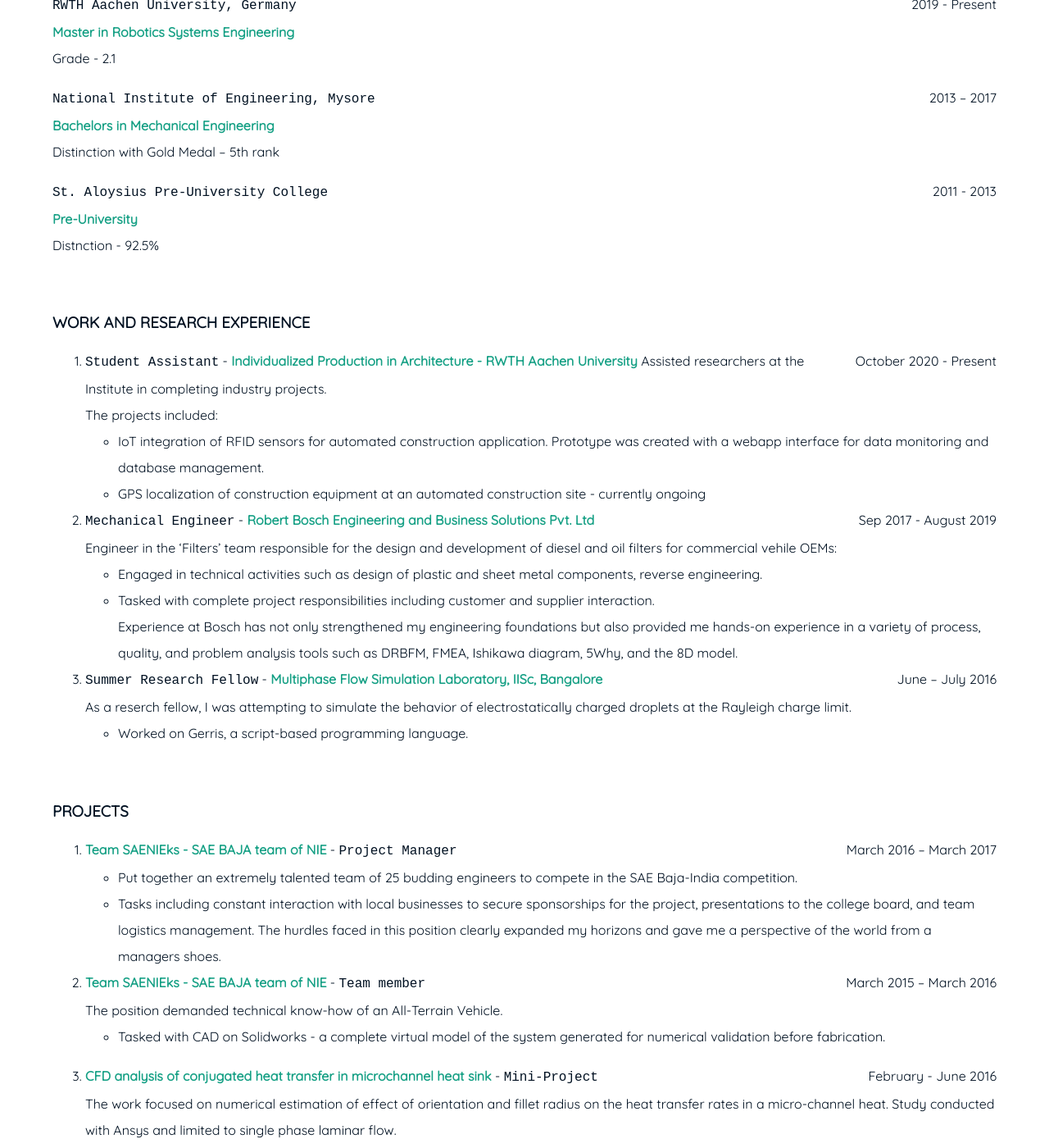
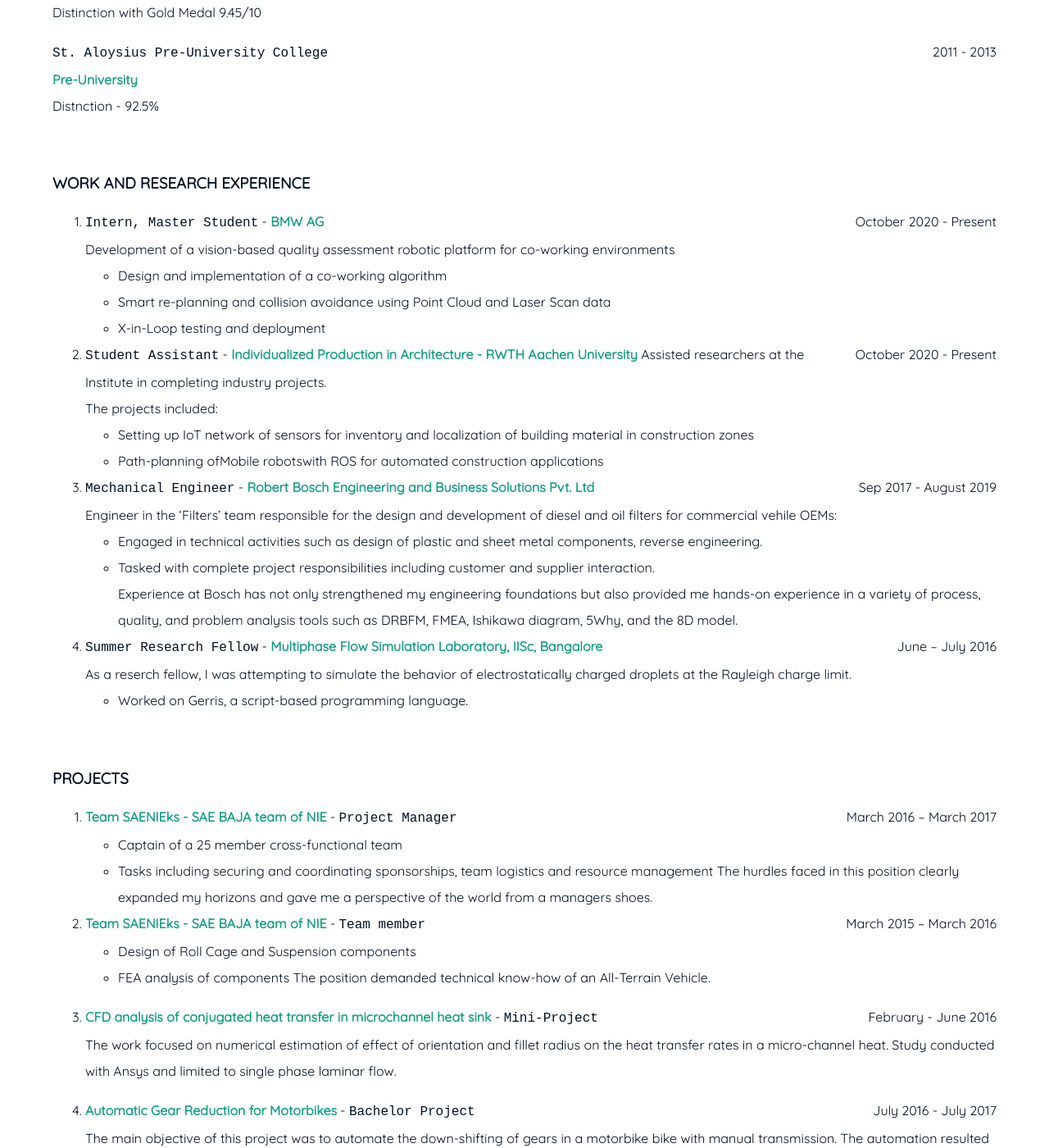
Before and after one commit to Stephen-Tellis/home, a Jekyll site: the page built from resume.md, in a window 1280 px wide and 1400 px high, scrolled down 698 px. Shown: the whole window at 82% size. Built offline with Jekyll 4.4.1, drawn with Linux system fonts in a browser that asks for light colours; some of the changed text lies outside the part shown.

Commit message:
Updated resume with Internship details

````diff
--- a/resume.md
+++ b/resume.md
@@ -8,23 +8,22 @@
 <br>-->
 
 ###  TECHNICAL SKILLS & TOOLS
-> **Machine Learning** ```- Numpy, Matplotlib, Pandas ```
-> **AI, Deep learning** ```- Tensorflow ```
-> **Computer Vision** ```- OpenCV, MATLAB ```
-> **Robot Programming** ```- ROS, Linux   ```
-> **CAD** ```- Solidworks, Siemens NX ```
-> **Web Dev** ```- Flask, CSS, Javascript ```
-> **Project management, Design of Experiments, DFMEA, 8D**
+> **Machine Learning, Computer Vision**
+> **Robotics**
+> **Microcontrollers**
+> **CAD**
+> **Web Dev**
+> **Project Management**
 
 
 ### EDUCATION
 `RWTH Aachen University, Germany` <span style="float: right; ">2019 - Present</span>
 **Master in Robotics Systems Engineering**
-Grade - 2.1
+Grade - 2.1/4.0
 
 `National Institute of Engineering, Mysore` <span style="float: right; ">2013 – 2017</span>
 **Bachelors in Mechanical Engineering**
-Distinction with Gold Medal – 5th rank
+Distinction with Gold Medal 9.45/10
 
 `St. Aloysius Pre-University College` <span style="float: right; ">2011 - 2013</span>
 **Pre-University**
@@ -33,15 +32,20 @@
 <br />
 ### WORK AND RESEARCH EXPERIENCE
 
+1. `Intern, Master Student` - **BMW AG**<span style="float: right; ">October 2020 - Present</span>
+Development of a vision-based quality assessment robotic platform for co-working environments
+- Design and implementation of a co-working algorithm
+- Smart re-planning and collision avoidance using Point Cloud and Laser Scan data
+- X-in-Loop testing and deployment
 
-1. `Student Assistant` - **Individualized Production in Architecture - RWTH
+2. `Student Assistant` - **Individualized Production in Architecture - RWTH
 Aachen University**<span style="float: right; ">October 2020 - Present</span>
 Assisted researchers at the Institute in completing industry projects.
 The projects included:
-- IoT integration of RFID sensors for automated construction application. Prototype was created with a webapp interface for data monitoring and database management.
-- GPS localization of construction equipment at an automated construction site - currently ongoing
+- Setting up IoT network of sensors for inventory and localization of building material in construction zones
+- Path-planning ofMobile robotswith ROS for automated construction applications
 
-2. `Mechanical Engineer` - **Robert Bosch Engineering and Business Solutions Pvt.
+3. `Mechanical Engineer` - **Robert Bosch Engineering and Business Solutions Pvt.
 Ltd** <span style="float: right; ">Sep 2017 - August 2019</span>
 Engineer in the 'Filters' team responsible for the design and development of diesel and oil filters for commercial vehile OEMs:
 - Engaged in technical activities such as design of plastic and sheet metal components, reverse engineering.
@@ -49,7 +53,7 @@
 Experience at Bosch has not only strengthened my engineering foundations but also provided me hands-on experience in a variety of process, quality, and problem analysis tools such as DRBFM, FMEA, Ishikawa diagram, 5Why, and the 8D model.
 
 
-2. `Summer Research Fellow` - **Multiphase Flow Simulation Laboratory, IISc, Bangalore** <span style="float: right; ">June – July 2016</span>
+4. `Summer Research Fellow` - **Multiphase Flow Simulation Laboratory, IISc, Bangalore** <span style="float: right; ">June – July 2016</span>
 As a reserch fellow, I was attempting to simulate the behavior of electrostatically charged droplets at the Rayleigh charge limit.
 - Worked on Gerris, a script-based programming language.
 
@@ -57,22 +61,23 @@
 ### PROJECTS
 
 1. **Team SAENIEks - SAE BAJA team of NIE** - `Project Manager` <span style="float: right; ">March 2016 – March 2017</span>
-- Put together an extremely talented team of 25 budding engineers to compete in the SAE Baja-India competition.
-- Tasks including constant interaction with local businesses to secure sponsorships for the project, presentations to the college board, and team logistics management.
+- Captain of a 25 member cross-functional team
+- Tasks including securing and coordinating sponsorships, team logistics and resource management
 The hurdles faced in this position clearly expanded my horizons and gave me a perspective of the world from a managers shoes.
 
 2. **Team SAENIEks - SAE BAJA team of NIE** - `Team member` <span style="float: right; ">March 2015 – March 2016</span>
+- Design of Roll Cage and Suspension components
+- FEA analysis of components
 The position demanded technical know-how of an All-Terrain Vehicle.
-- Tasked with CAD on Solidworks - a complete virtual model of the system generated for numerical validation before fabrication.
 
 3. **CFD analysis of conjugated heat transfer in microchannel heat sink** - `Mini-Project` <span style="float: right; ">February - June 2016</span>
 The work focused on numerical estimation of effect of orientation and fillet radius on the heat transfer rates in a micro-channel heat. Study conducted with Ansys and limited to single phase laminar flow.
 
 4. **Automatic Gear Reduction for Motorbikes** - `Bachelor Project` <span style="float: right; ">July 2016 - July 2017</span>
 The main objective of this project was to automate the down-shifting of gears in a motorbike bike with manual transmission. The automation resulted in easing the drivability and improved mileage.
-- A working prototype was made and demonstrated as a team of four.
-- Experience with electronics and controls with use of Hall sensors, Arduino Uno, Linear Actuators.
-- Indigenously developed algorithm.
+- A working prototype was made and demonstrated as a team of four
+- Experience with microcontroller programming and control systems
+- Indigenously developed algorithm
 
 <br />
 ### INDUSTRY INTERNSHIPS AND CERTIFICATIONS
````
Also changed, not shown: other parts of resume.md (+0 -1 lines).
